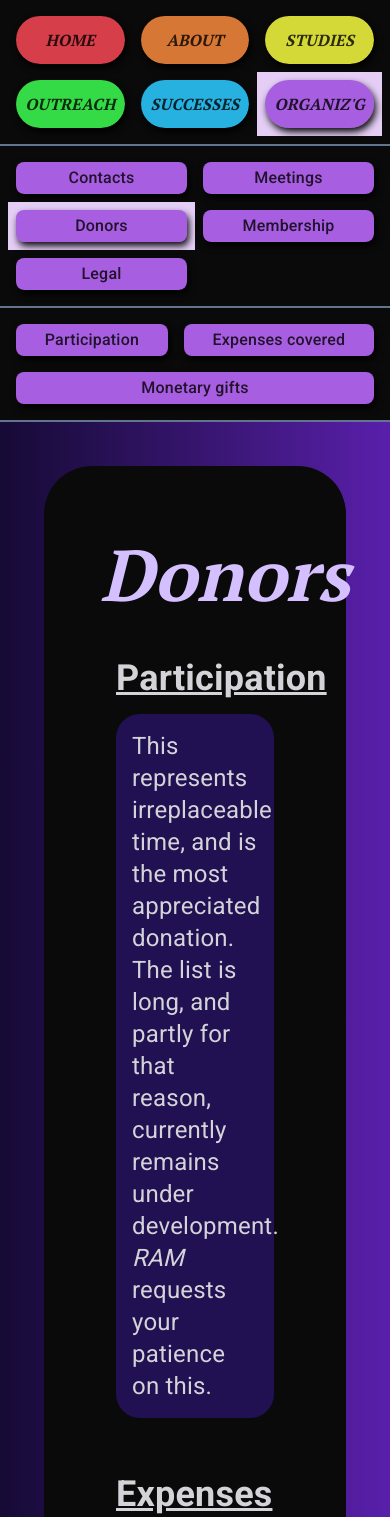
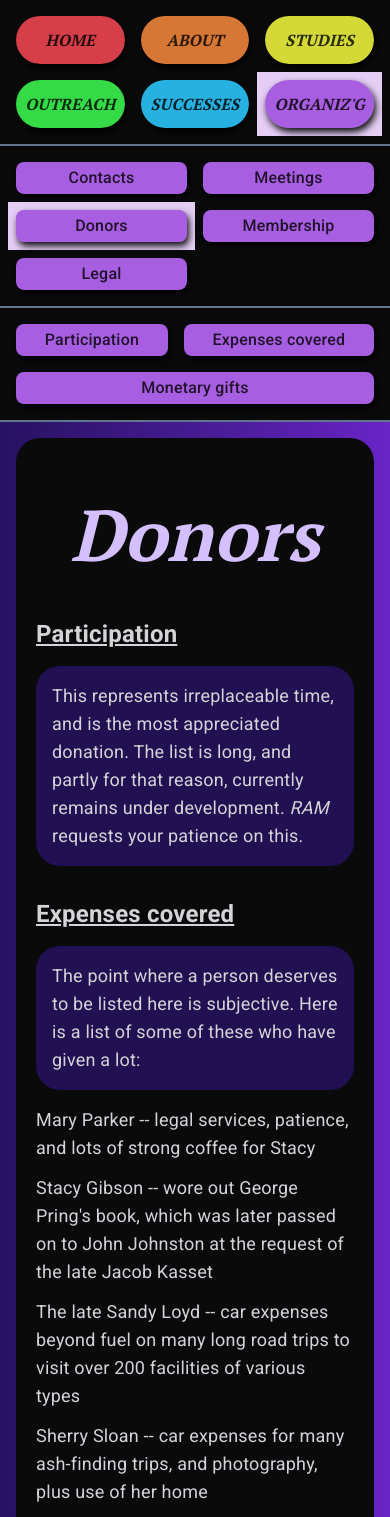
Before and after one commit to Richard-Burd/ram-v2, a Next.js app: page /organizing/donors in a window 390 px wide. Shown: the top 1517 px of the page. Built offline with nearby package versions, Linux system fonts and the light colour scheme; a web font is replaced by a local one.

Commit message:
ORGANIZING section mobile friendly sans 'Contacts'

```diff
--- a/src/app/organizing/donors/page.js
+++ b/src/app/organizing/donors/page.js
@@ -21,23 +21,23 @@ export default function Donors() {
     "columns-1 md:columns-2 lg:columns-3 my-7 standard-font-3 text-justify text-lg";
   return (
     <div>
-      <div className="bg-gradient-to-l from-[#591fab] to-[#160a36] pb-72 text-zinc-300">
+      <div className="bg-gradient-to-l from-[#6824c6] to-[#271262] pb-72 text-zinc-300 md:from-[#591fab] md:to-[#160a36]">
         <SecondaryNavbar {...primaryHierarchyProps} />
         <FragmentIdentifierNavbar {...secondaryHierarchyProps} />
         <div
           id="title-and-text-box"
-          className="rounded-6xl m-11 bg-neutral-950 p-6"
+          className="md:rounded-6xl m-4 rounded-3xl bg-neutral-950 p-3 md:m-11 md:p-6"
         >
           <div className="pt-serif-font-700 m-4 mt-8 p-4 text-center text-7xl text-[#d4bfff] italic">
             Donors
           </div>
-          <div className="roboto-font-400 container mx-auto px-4">
-            <div id="participation" className="mx-8 my-8 text-2xl">
-              <div className="title text-4xl font-semibold underline">
+          <div className="roboto-font-400 container mx-auto px-0 md:px-4">
+            <div id="participation" className="mx-2 my-8 text-2xl md:mx-8">
+              <div className="title text-2xl font-semibold underline md:text-4xl">
                 Participation
               </div>
               <div className="paragraph">
-                <p className="my-4 rounded-3xl bg-[#211052] p-4">
+                <p className="my-4 rounded-3xl bg-[#211052] p-4 text-lg md:text-2xl">
                   This represents irreplaceable time, and is the most
                   appreciated donation. The list is long, and partly for that
                   reason, currently remains under development. <i>RAM</i>{" "}
@@ -45,12 +45,15 @@ export default function Donors() {
                 </p>
               </div>
             </div>
-            <div id="expenses-covered" className="mx-8 my-14 text-2xl">
-              <div className="title text-4xl font-semibold underline">
+            <div
+              id="expenses-covered"
+              className="mx-2 my-8 text-lg md:mx-8 md:text-2xl"
+            >
+              <div className="title text-2xl font-semibold underline md:text-4xl">
                 Expenses covered
               </div>
               <div className="paragraph">
-                <p className="my-4 rounded-3xl bg-[#211052] p-4">
+                <p className="my-4 rounded-3xl bg-[#211052] p-4 text-lg md:text-2xl">
                   The point where a person deserves to be listed here is
                   subjective. Here is a list of some of these who have given a
                   lot:
@@ -108,8 +111,11 @@ export default function Donors() {
               </div>
             </div>
 
-            <div id="monetary-gifts" className="mx-8 my-14 text-2xl">
-              <div className="title text-4xl font-semibold underline">
+            <div
+              id="monetary-gifts"
+              className="mx-2 my-8 text-lg md:mx-8 md:text-2xl"
+            >
+              <div className="title text-2xl font-semibold underline md:text-4xl">
                 Monetary gifts
               </div>
               <div className="paragraph">
--- a/src/app/organizing/legal/page.js
+++ b/src/app/organizing/legal/page.js
@@ -10,17 +10,17 @@ export const metadata = {
 export default function Legal() {
   return (
     <div>
-      <div className="bg-gradient-to-l from-[#591fab] to-[#160a36] pb-72 text-zinc-300">
+      <div className="bg-gradient-to-l from-[#6824c6] to-[#271262] pb-72 text-zinc-300 md:from-[#591fab] md:to-[#160a36]">
         <SecondaryNavbar {...primaryHierarchyProps} />
         <div
           id="title-and-text-box"
-          className="rounded-6xl m-11 bg-neutral-950 p-6"
+          className="md:rounded-6xl m-4 rounded-3xl bg-neutral-950 p-3 md:m-11 md:p-6"
         >
           <div className="pt-serif-font-700 m-4 mt-8 p-4 text-center text-7xl text-[#d4bfff] italic">
             Legal
           </div>
           <div className="roboto-font-400 container mx-auto px-4">
-            <div id="section-1" className="mx-8 my-8 text-2xl">
+            <div id="section-1" className="my-8 text-lg md:mx-8 md:text-2xl">
               <div className="title font-semibold underline">
                 Annual Reports
               </div>
@@ -33,7 +33,7 @@ export default function Legal() {
               </div>
             </div>
 
-            <div id="section-2" className="mx-8 my-8 text-2xl">
+            <div id="section-2" className="my-8 text-lg md:mx-8 md:text-2xl">
               <div className="title font-semibold underline">
                 Tax information
               </div>
--- a/src/app/organizing/meetings/page.js
+++ b/src/app/organizing/meetings/page.js
@@ -19,18 +19,18 @@ export const metadata = {
 export default function Contacts() {
   return (
     <div>
-      <div className="bg-gradient-to-l from-[#591fab] to-[#160a36] pb-72 text-zinc-300">
+      <div className="bg-gradient-to-l from-[#6824c6] to-[#271262] pb-72 text-zinc-300 md:from-[#591fab] md:to-[#160a36]">
         <SecondaryNavbar {...primaryHierarchyProps} />
         <FragmentIdentifierNavbar {...secondaryHierarchyProps} />
         <div
           id="title-and-text-box"
-          className="rounded-6xl m-11 bg-neutral-950 p-6"
+          className="md:rounded-6xl m-4 rounded-3xl bg-neutral-950 p-3 md:m-11 md:p-6"
         >
-          <div className="pt-serif-font-700 m-4 mt-8 p-4 text-center text-7xl text-[#d4bfff] italic">
+          <div className="pt-serif-font-700 m-0 mt-8 p-4 text-center text-5xl text-[#d4bfff] italic md:m-4 md:text-7xl">
             Meetings
           </div>
-          <div className="roboto-font-400 container mx-auto px-4">
-            <div id="ram" className="mx-8 my-8 text-2xl">
+          <div className="roboto-font-400 container px-1 md:px-4">
+            <div id="ram" className="mx-0 my-8 text-lg md:mx-8 md:text-2xl">
               <div className="title font-semibold underline">
                 <i>RAM</i> Meeting Locations to date
               </div>
@@ -82,7 +82,10 @@ export default function Contacts() {
                 </p>
               </div>
             </div>
-            <div id="coalition-meetings" className="mx-8 my-14 text-2xl">
+            <div
+              id="coalition-meetings"
+              className="mx-0 my-8 text-lg md:mx-8 md:text-2xl"
+            >
               <div className="title font-semibold underline">
                 Meeting locations for Coalitions RAM was a part of
               </div>
@@ -119,7 +122,10 @@ export default function Contacts() {
                 </p>
               </div>
             </div>
-            <div id="documents-for-these" className="mx-8 my-14 text-2xl">
+            <div
+              id="documents-for-these"
+              className="mx-0 my-8 text-lg md:mx-8 md:text-2xl"
+            >
               <div className="title font-semibold underline">
                 Documents related to these meetings
               </div>
@@ -127,7 +133,7 @@ export default function Contacts() {
                 <p className="mb-3">
                   Agendas and minutes/sign-in sheets, where applicable:
                 </p>
-                <p className="mb-3">
+                <p className="mb-3 pb-8">
                   Images for these are expected to appear here soon.
                 </p>
               </div>
--- a/src/app/organizing/membership/page.js
+++ b/src/app/organizing/membership/page.js
@@ -18,17 +18,20 @@ export const metadata = {
 export default function Membership() {
   return (
     <div>
-      <div className="bg-gradient-to-l from-[#591fab] to-[#160a36] pb-72 text-zinc-300">
+      <div className="bg-gradient-to-l from-[#6824c6] to-[#271262] pb-72 text-zinc-300 md:from-[#591fab] md:to-[#160a36]">
         <SecondaryNavbar {...primaryHierarchyProps} />
         <div
           id="title-and-text-box"
-          className="rounded-6xl m-11 bg-neutral-950 p-6"
+          className="md:rounded-6xl m-4 rounded-3xl bg-neutral-950 p-3 md:m-11 md:p-6"
         >
-          <div className="pt-serif-font-700 m-4 mt-8 p-4 text-center text-7xl text-[#d4bfff] italic">
+          <div className="pt-serif-font-700 m-4 mt-8 p-4 text-center text-4xl text-[#d4bfff] italic md:text-7xl">
             Membership
           </div>
-          <div className="roboto-font-400 flex justify-between px-4">
-            <div id="section-1" className="mx-8 my-8 text-2xl">
+          <div className="roboto-font-400 flex justify-between px-0 md:px-4">
+            <div
+              id="section-1"
+              className="mx-1 my-8 text-lg md:mx-8 md:text-2xl"
+            >
               <div className="flex-1">
                 <div className="title font-semibold underline">
                   Nashville Peace and Justice Center
```
